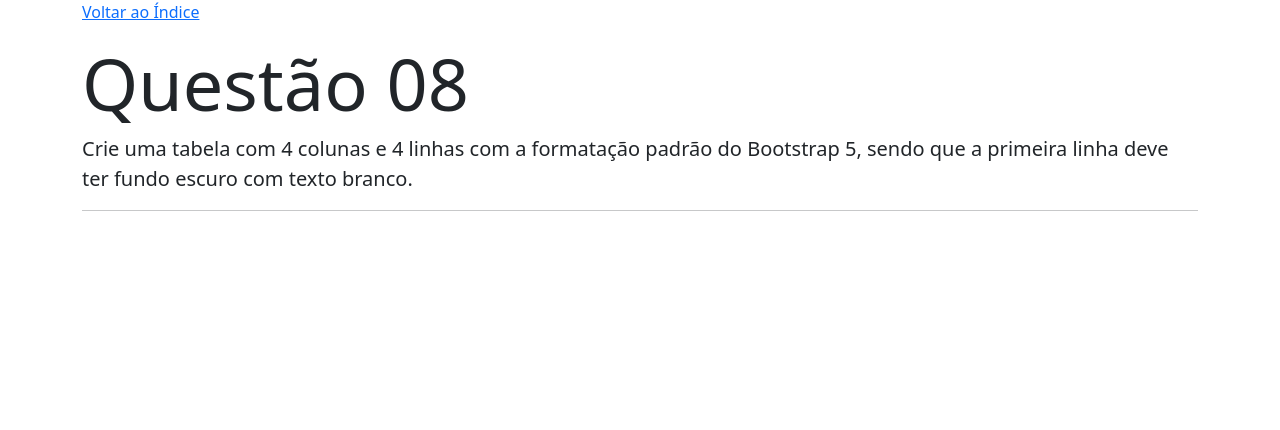
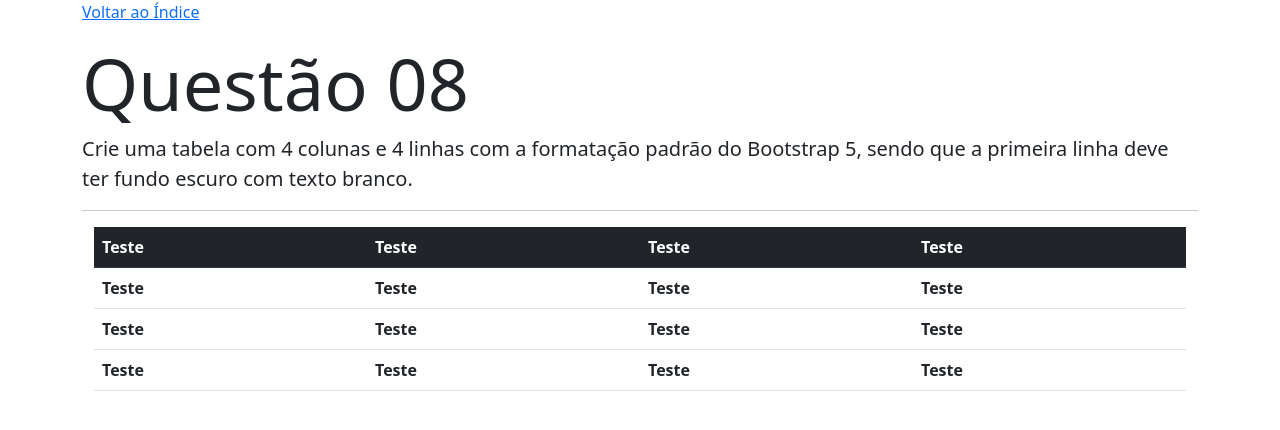
Before and after one commit to Guilherme-Vianna/reprograme-se, a plain HTML site: page bootstrap1/questao08.html in a window 1280 px wide. Drawn offline with nearby package versions, Linux system fonts and the light colour scheme.

Commit message:
feat: Questao 8 respondida

```diff
--- a/bootstrap1/questao08.html
+++ b/bootstrap1/questao08.html
@@ -18,7 +18,37 @@
         <p class="lead">Crie uma tabela com 4 colunas e 4 linhas com a formatação padrão do Bootstrap 5, sendo que a primeira linha deve ter fundo escuro com texto branco.</p>
         <hr>
         <!-- Valor: 1.5 pontos -->
-        <!-- FAZER AQUI -->
+        <div class="container">
+            <table class="table">
+              <tbody>
+                <tr class="table-dark">
+                  <th>Teste</th>
+                  <th>Teste</th>
+                  <th>Teste</th>
+                  <th>Teste</th>
+                </tr>
+                <tr>
+                  <th>Teste</th>
+                  <th>Teste</th>
+                  <th>Teste</th>
+                  <th>Teste</th>
+                </tr>
+                <tr>
+                  <th>Teste</th>
+                  <th>Teste</th>
+                  <th>Teste</th>
+                  <th>Teste</th>
+                </tr>
+                <tr>
+                  <th>Teste</th>
+                  <th>Teste</th>
+                  <th>Teste</th>
+                  <th>Teste</th>
+                </tr>
+              </tbody>
+            </table>
+          </div>
+        </div>
     </div>
 </body>
 
```
